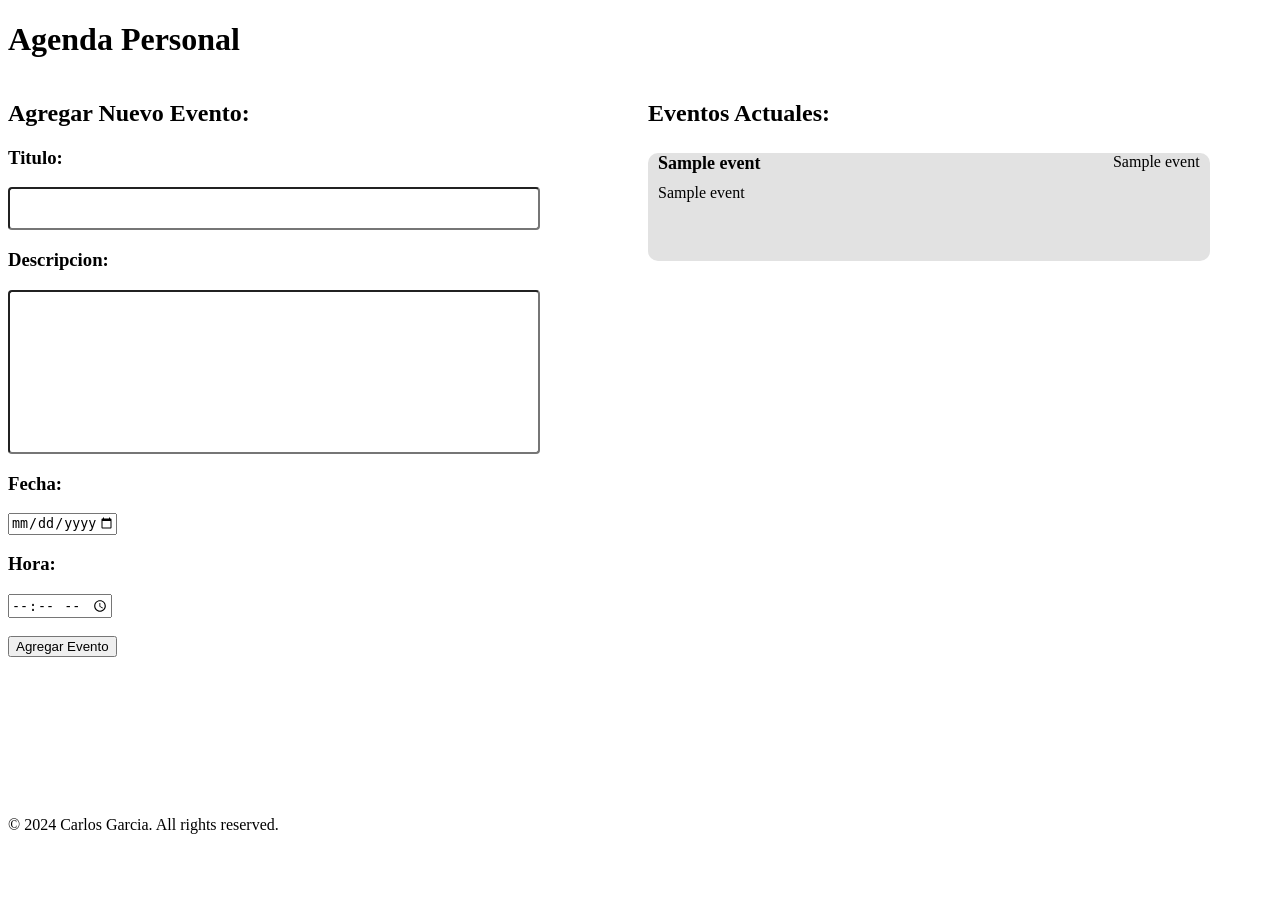
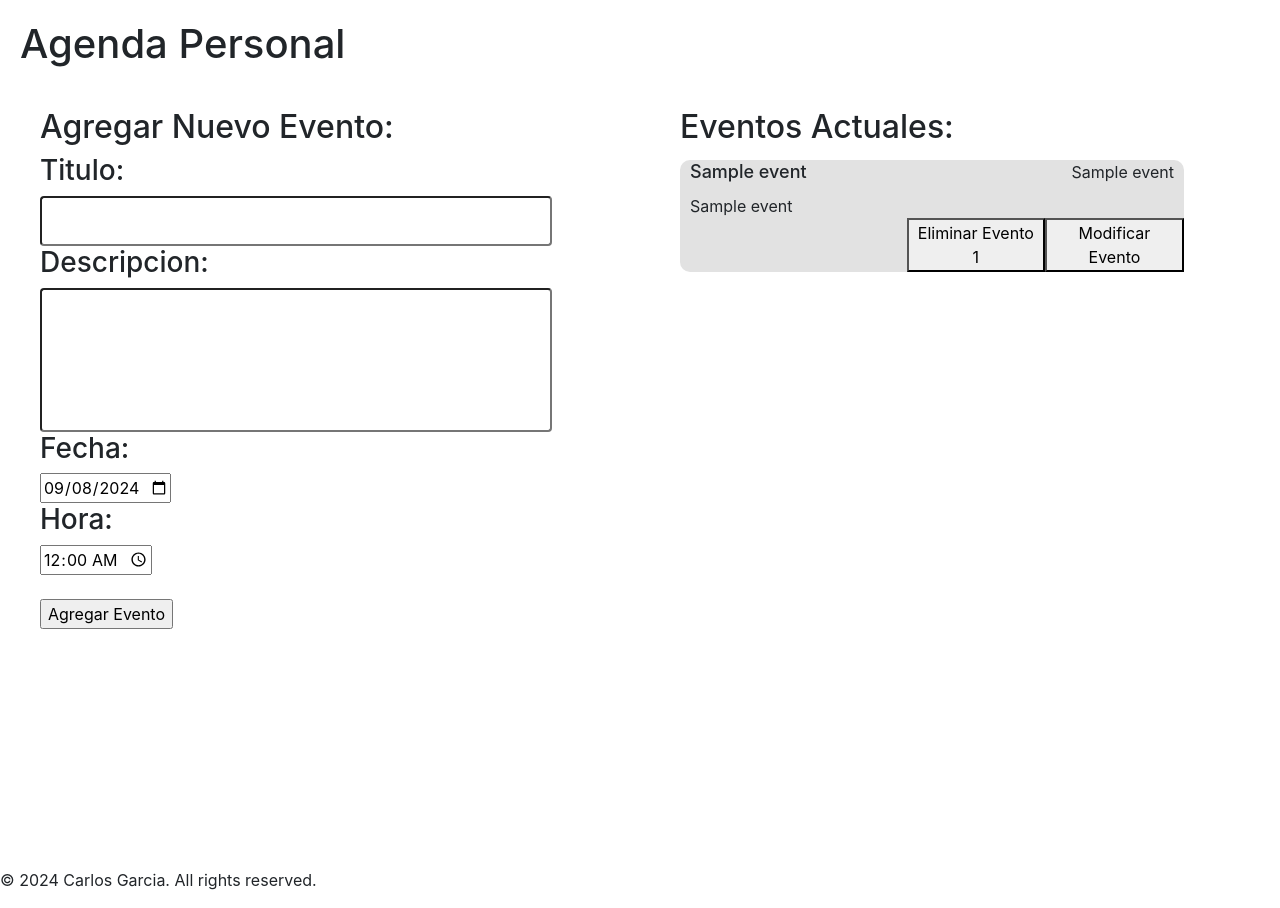
Before and after one commit to Carlos56g/LenguajesModernos, a Flask app: template TrabajoFinal1/templates/Home.html in a window 1280 px wide. Before the commit the page ends 834 px from the top, so only its background shows below. Run offline with Flask 3, Linux system fonts and the light colour scheme; the template is opened without the code that fills it: most values are stand-ins (such as "Sample title", 1, 10 or a date in 2020); parts of the project's set-up code (start-up, migrations or seed data) failed here and were passed over; some libraries are stand-ins or nearby versions.

Commit message:
Update & Detele

```diff
--- a/TrabajoFinal1/app.py
+++ b/TrabajoFinal1/app.py
@@ -1,14 +1,30 @@
 from flask import Flask, render_template,request,redirect,url_for
 import db
 
+
 app= Flask(__name__)
+
 global events
 events=db.getEvents()
+
+def confirmAction():
+    selection=0
+
+    if(selection==1):
+        return 1
+    else:
+        return 0
 
 @app.route("/home")
 def renderHome():
     global events
+    events=db.getEvents()
     return render_template('Home.html', events=events)
+
+
+@app.route("/")
+def default():
+    return redirect(url_for('renderHome'))
 
 
 @app.route('/submit', methods=['POST'])
@@ -21,13 +37,32 @@
     event_datetime=formatdate(event_date,event_hour)
     event=(0,event_datetime,event_title,event_description)
     events.append(event)
-    print (events)
     db.postEvent(event_datetime,event_title,event_description)
+    return redirect(url_for('renderHome'))
+
+
+@app.route('/delete', methods=['POST'])
+def delete():
+    global events
+    event_ID = request.form['eventID']
+    db.deleteEvent(event_ID)
+    return redirect(url_for('renderHome'))
+
+
+@app.route('/update', methods=['POST'])
+def update():
+    global events
+    event_title = request.form['UeventTitle']
+    event_description = request.form['UeventDescription']
+    event_date = request.form['UeventDate']
+    event_hour = request.form['UeventHour']
+    event_ID = request.form['UeventID']
+    event_datetime=formatdate(event_date,event_hour)
+    db.putEvent(event_datetime,event_title,event_description,event_ID)
     return redirect(url_for('renderHome'))
 
 
 def formatdate(date, hour):
     date.replace("-", "/")
     datetime = date + " " + hour
-    print(datetime)
     return datetime
--- a/TrabajoFinal1/static/css/styles.css
+++ b/TrabajoFinal1/static/css/styles.css
@@ -32,6 +32,7 @@
 .home{
     display: flex;
     justify-content: space-between;
+    margin:5vh;
 }
 
 .submitButton{
@@ -44,9 +45,10 @@
     margin-top: 1%;
     background-color: rgb(226, 226, 226);
     width: 90%;
-    height: 15%;
+    height: auto;
     border-radius: 10px;
     display: inline-block;
+    margin-bottom: 10px;
 }
 
 
@@ -57,6 +59,7 @@
 
 .Descripcion{
     margin: 10px;
+    margin-bottom: 0;
 
 }
 
@@ -70,3 +73,39 @@
     font-size:large;
     margin: 0;
 }
+
+.buttonDiv{
+    height: 40%;
+    display: flex;
+    width: 55%;
+    position: relative;
+    left: 45%;
+    justify-content: right;
+}
+
+.b1{
+
+    width: 50%;
+    height: 100%;
+}
+
+.b1 button{
+    width: 100%;
+    height: 100%;
+    background-color: aliceblue;
+
+}
+
+.b2{
+
+    width: 50%;
+    height: 100%;
+
+}
+
+.b2 button{
+    width: 100%;
+    height: 100%;
+    background-color: aliceblue;
+
+}
--- a/TrabajoFinal1/templates/Home.html
+++ b/TrabajoFinal1/templates/Home.html
@@ -8,11 +8,12 @@
     <meta name="description" content="Agenda para almacenar eventos, desarrollada con Python & Flask & SQL.">
     <meta name="keywords" content="Agenda, Flask, SQL, Python">
     <link rel="stylesheet" href="{{ url_for('static', filename='css/styles.css') }}">
+    <link rel="stylesheet" href="https://stackpath.bootstrapcdn.com/bootstrap/4.5.2/css/bootstrap.min.css">
 </head>
 
 <body>
 
-    <header>
+    <header style="margin: 20px;">
         <h1>Agenda Personal</h1>
 
     </header>
@@ -26,23 +27,79 @@
                         id="eventTitle" name="eventTitle">
                     <h3>Descripcion:</h3> <input type="text " required minlength="1" maxlength="200"
                         class="descriptionInput" id="eventDescription" name="eventDescription">
-                    <h3>Fecha:</h3> <input type="date" min="2018-01-01"
-                        max="2099-01-01" id="eventDate" name="eventDate" required/>
-                    <h3>Hora:</h3> <input type="time" id="eventHour" name="eventHour" id="eventHour" />
+                    <h3>Fecha:</h3> <input type="date" min="2018-01-01" max="2099-01-01" id="eventDate" name="eventDate"
+                        required />
+                    <h3>Hora:</h3> <input type="time" id="eventHour" name="eventHour" required />
                     <br><br>
                     <input type="submit" value="Agregar Evento" class="submitButton">
                 </div>
             </form>
+
             <section id="EventSummary" class="eventSummary">
                 <h2>Eventos Actuales:</h2>
 
                 {% for event in events %}
                 <div class="event">
                     <tr>
-                        <div class="Titulo"><td><h1>{{ event[2] }}</h1></td></div>
-                        <div class="Fecha"><td>{{ event[1] }}</td></div>
-                        <div class="Descripcion"><td>{{ event[3] }}</td></div>
+                        <div class="Titulo">
+                            <td>
+                                <h1>{{ event[2] }}</h1>
+                            </td>
+                        </div>
+                        <div class="Fecha">
+                            <td>{{ event[1] }}</td>
+                        </div>
+                        <div class="Descripcion">
+                            <td>{{ event[3] }}</td>
+                        </div>
                     </tr>
+                    <div class="buttonDiv">
+                        <div class="B1">
+                            <form action="/delete" method="post" onsubmit="return confirmDelete();">
+                                <input type="hidden" value="{{event[0]}}" name="eventID">
+                                <button type="submit"> Eliminar Evento {{event[0]}}</button>
+                            </form>
+                        </div>
+
+                        <div class="B2">
+                            <button type="button" data-bs-toggle="modal" data-bs-target="#modal{{event[0]}}"
+                                data-eventdatetime="{{ event[1] }}" data-eventID="{{ event[0] }}">
+                                Modificar Evento
+                            </button>
+                        </div>
+
+                    </div>
+                    <div class="modal fade" id="modal{{event[0]}}" tabindex="-1" role="dialog"
+                        aria-labelledby="exampleModalLabel" aria-hidden="true">
+                        <div class="modal-dialog" role="document">
+                            <div class="modal-content">
+                                <div class="modal-header">
+                                    <h5 class="modal-title" id="exampleModalLabel">Modificar Evento #{{event[0]}}</h5>
+                                </div>
+                                <form action="/update" method="POST">
+                                    <div class="modal-body">
+                                        <div id="UpdateEvent" class="UpdateEvent">
+                                            <input type="hidden" value="{{event[0]}}" name="UeventID">
+                                            <h3>Titulo:</h3> <input type="text" required minlength="1" maxlength="50"
+                                                class="titleInput" id="UeventTitle" name="UeventTitle"
+                                                value="{{event[2]}}">
+                                            <h3>Descripcion:</h3> <input type="text " required minlength="1"
+                                                maxlength="200" class="descriptionInput" id="UeventDescription"
+                                                name="UeventDescription" value="{{event[3]}}">
+                                            <h3>Fecha:</h3> <input type="date" min="2018-01-01" max="2099-01-01"
+                                                id="UeventDate" name="UeventDate" required />
+                                            <h3>Hora:</h3> <input type="time" id="UeventHour" name="UeventHour"
+                                                required />
+                                            <br><br>
+                                        </div>
+                                    </div>
+                                    <div class="modal-footer">
+                                        <input type="submit" value="Modificar Evento" class="submitButton">
+                                    </div>
+                                </form>
+                            </div>
+                        </div>
+                    </div>
                 </div>
 
                 {% endfor %}
@@ -52,9 +109,53 @@
         </div>
     </main>
 
+
+
     <footer>
         <p>&copy; 2024 Carlos Garcia. All rights reserved.</p>
     </footer>
 </body>
 
 </html>
+
+<script src="https://code.jquery.com/jquery-3.6.0.min.js"></script>
+<script src="https://cdn.jsdelivr.net/npm/bootstrap@5.3.0-alpha3/dist/js/bootstrap.min.js"></script>
+
+<script>
+
+    let date = new Date().toISOString().split('T')[0];
+    document.getElementById('eventDate').value = date;
+    document.getElementById('eventHour').value = "00:00:00";
+
+    function confirmDelete() {
+        return confirm("Are you sure you want to delete this event?");
+    }
+
+    function onlydate(datetime) {
+        // Get the current date in ISO format and extract only the date part
+        let date = new Date(datetime).toISOString().split('T')[0];
+        return date;
+    }
+
+    function onlytime(datetime) {
+        let time = new Date(datetime).toISOString().split('T')[1];
+        return (time.split('.')[0]);
+    }
+
+    $('.modal').on('show.bs.modal', function (e) {
+        var modal = $(this);
+        var modalId = $(this).attr('id');
+        var button = $(e.relatedTarget); // The button that triggered the modal
+        var eventDatetime = button.data('eventdatetime'); // Get the event datetime from data-* attribute
+        console.log("Por medio del modal: " + modalId);
+        console.log("Event DateTime: " + eventDate);
+        date = onlydate(eventDatetime);
+        time = onlytime(eventDatetime);
+        modal.find('input[name="UeventDate"]').val(date);
+        console.log(time);
+        modal.find('input[name="UeventHour"]').val(time);
+    })
+
+
+
+</script>
```
Also changed, not shown: TrabajoFinal1/db.py (+35 -0 lines), TrabajoFinal1/templates/Confirm.html (added, +47 -0 lines).
